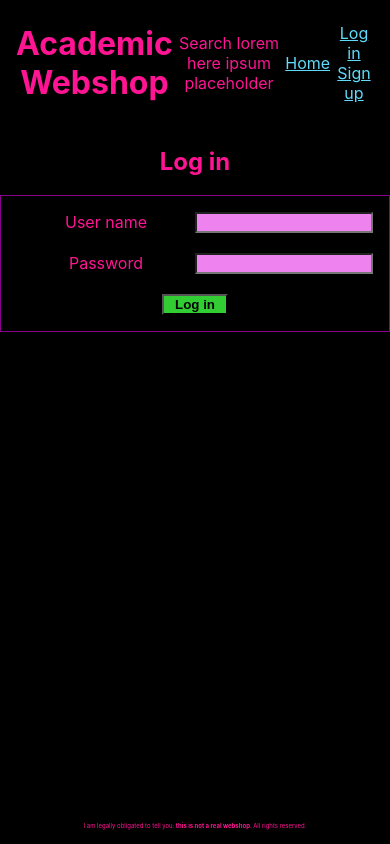
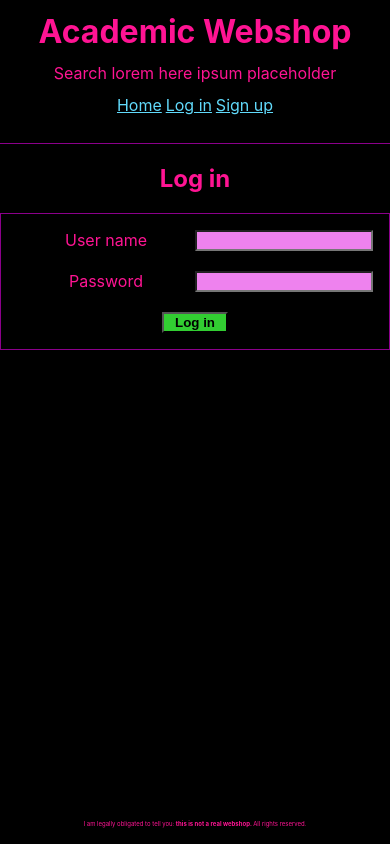
Before and after one commit to banaanihillo/webshop-aboensis, a React (Create React App) app in the folder academic-webshop-frontend/: page /login in a window 390 px wide. Built offline with nearby package versions, Linux system fonts and the light colour scheme; no server answers.

Commit message:
Refactored the navigationary links
Added some responsive rules for the header links,
stacking them up on medium screens,
and laying them out below the header and searchbar on smaller screens

```diff
--- a/academic-webshop-frontend/package.json
+++ b/academic-webshop-frontend/package.json
@@ -12,6 +12,7 @@
     "react-router": "^5.2.0",
     "react-router-dom": "^5.2.0",
     "react-scripts": "4.0.1",
+    "semantic-ui-react": "^2.0.1",
     "web-vitals": "^0.2.4"
   },
   "scripts": {
--- a/academic-webshop-frontend/src/App.css
+++ b/academic-webshop-frontend/src/App.css
@@ -8,10 +8,10 @@ html {
 }
 
 .App-header {
-    gap: 1vw;
+
     height: 15vh;
     display: flex;
-    flex-direction: row;
+    flex-flow: row nowrap;
     align-items: center;
     justify-content: space-evenly;
     padding-right: 1em;
@@ -22,12 +22,41 @@ html {
     flex: 0 1 auto;
 }
 
-.App-header > .search-bar {
+.App-header-search-bar {
     flex: 1 1 auto;
 }
 
-.App-header > a {
+.App-header-links {
     flex: 0 1 auto;
+    display: flex;
+    flex-flow: column nowrap;
+    justify-content: space-evenly;
+    gap: 1vmin;
+}
+
+.App-header-links a {
+    flex: 0 1 auto;
+}
+
+@media screen and (min-width: 1200px) {
+    .App-header-links {
+        flex-flow: row nowrap;
+    }
+}
+
+@media screen and (max-width: 760px) {
+    .App-header {
+        flex-flow: column nowrap;
+    }
+    .App-header > h1 {
+        margin: 0;
+    }
+    .App-header-search-bar {
+        flex: 0 1 auto;
+    }
+    .App-header-links {
+        flex-flow: row nowrap;
+    }
 }
 
 a {
@@ -39,6 +68,8 @@ a:visited {
 }
 
 .App-main {
+    margin-top: 2vh;
+    border-top: 1px solid darkmagenta;
     height: 80vh;
 }
 
--- a/academic-webshop-frontend/src/App.js
+++ b/academic-webshop-frontend/src/App.js
@@ -35,19 +35,13 @@ const App = () => {
     },
     [])
 
+    const ConditionalLinks = () => {
+        if (loggedIn.id) {
             return (
-        <BrowserRouter>
-            <div className="App">
-                <header className="App-header">
-                    <h1> Academic Webshop </h1>
-                    <span className = "search-bar">
-                        Search lorem here ipsum placeholder
-                    </span>
-                    <Link to="/"> Home </Link>
-                    {loggedIn.id
-                        ? <span>
+                <span className = "App-header-links">
+                    <Link to="/"> 127.0.0.1 </Link>
                     <Link to="/my-items"> My items </Link>
-                            <Link to="/" onClick = {() => {
+                    <Link to="/" onClick={() => {
                         window.localStorage.removeItem(
                             "currentlyLoggedIn"
                         )
@@ -61,11 +55,31 @@ const App = () => {
                         Log out
                     </Link>
                 </span>
-                        : <span>
+            )
+        } else {
+            return (
+                <span className = "App-header-links">
+                    <Link to="/"> Home </Link>
                     <Link to="/login"> Log in </Link>
                     <Link to="/signup"> Sign up </Link>
                 </span>
+            )
         }
+    }
+
+    return (
+        <BrowserRouter>
+            <div className="App">
+                {/*
+                some kind of modal for the cart
+                and add the modal toggle button into the header
+                */}
+                <header className="App-header">
+                    <h1> Academic Webshop </h1>
+                    <span className = "App-header-search-bar">
+                        Search lorem here ipsum placeholder
+                    </span>
+                    <ConditionalLinks />
                 </header>
 
                 <main className="App-main">
--- a/academic-webshop-frontend/src/components/LogIn.js
+++ b/academic-webshop-frontend/src/components/LogIn.js
@@ -26,7 +26,7 @@ const LogIn = (props) => {
                     "currentlyLoggedIn",
                     JSON.stringify(user)
                 )
-                history.push("/items")
+                history.push("/")
             }
         } catch (error) {
             console.error("Unauthorized - incorrect credentials.")
```
Also changed, not shown: 1 other file (tests, documents, lock files or other folders). Lines whose indentation alone changed are shown as unchanged.
